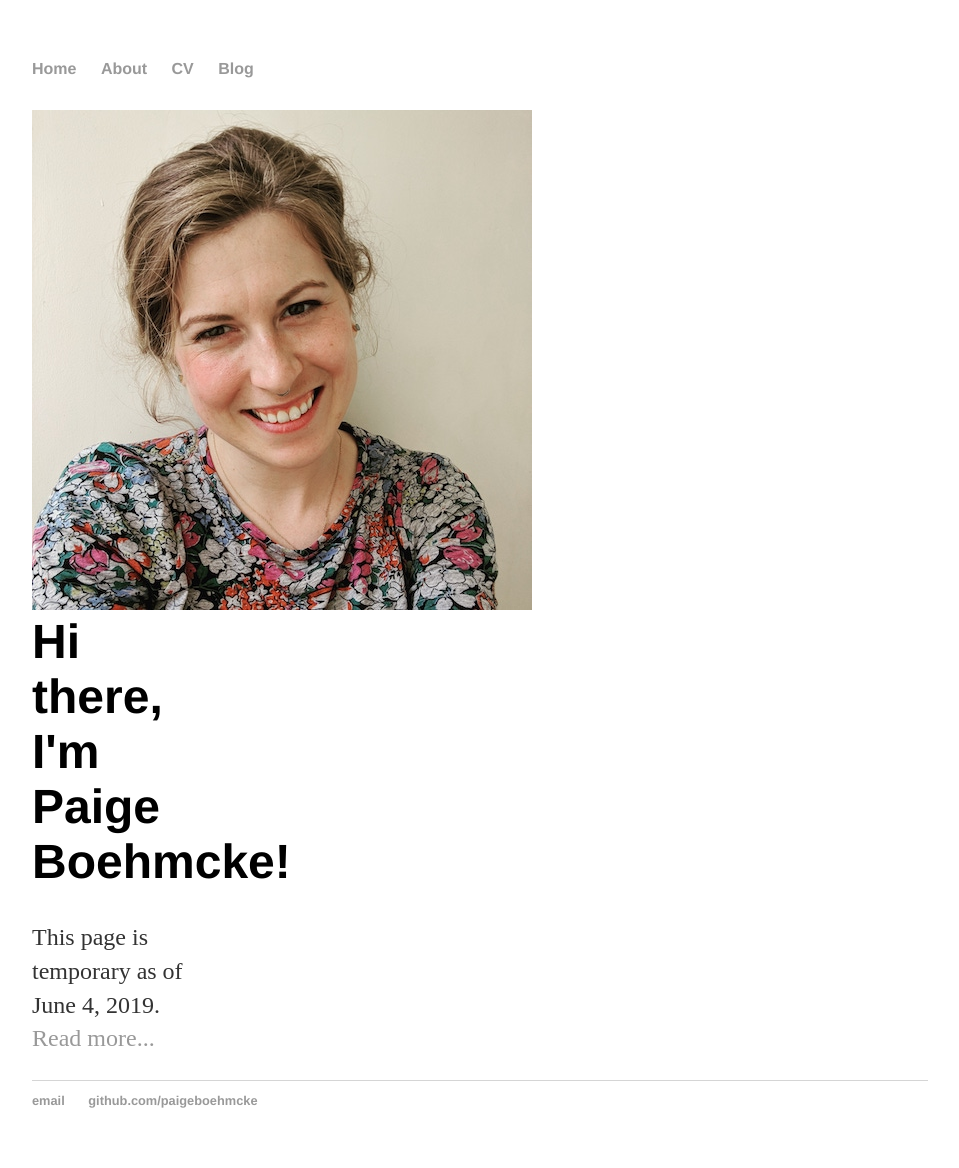
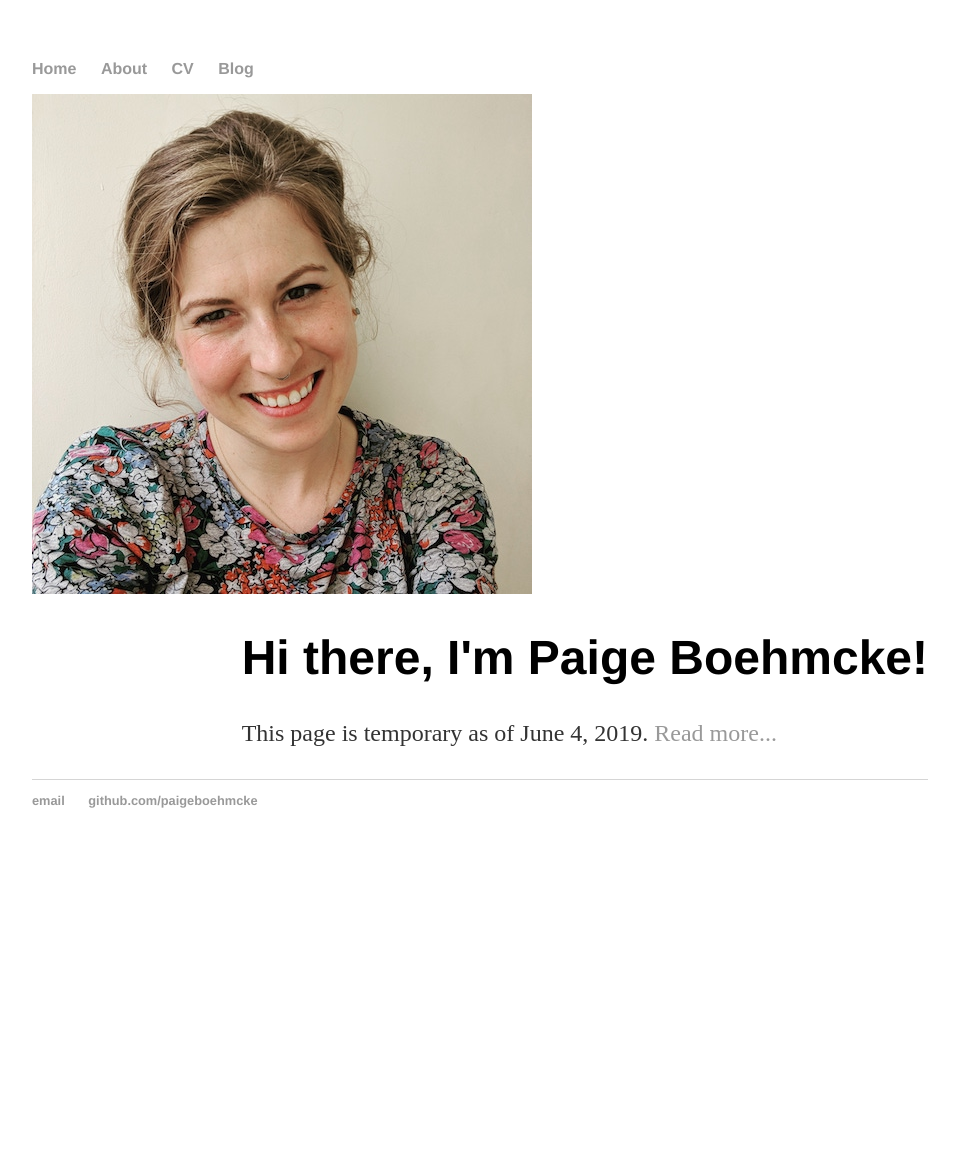
Before and after one commit to paigeboehmcke/paigeboehmcke.github.io, a Jekyll site: the page built from index.html, in a window 1280 px wide. Shown: the whole page, without its empty margins (160-1119 px from the left). Built offline with Jekyll 4.4.1, drawn with Linux system fonts in a browser that asks for light colours; after the commit the page ends 900 px from its top, so only the background shows below that.

Commit message:
Update index.html

```diff
--- a/index.html
+++ b/index.html
@@ -2,12 +2,12 @@
 layout: default
 title: Paige Boehmcke
 ---
-<!-- <div class="blurb" style="display: inline-block;"> -->
-<div style="float: left; width: 50%;">
-	<img src="/images/headshot.jpg" alt="paige headshot">
+<div class="blurb" style="display: inline-block;">
+	<div style="float: left; display: inline; margin-right: 40px;">
+		<img src="/images/headshot.jpg" alt="paige headshot">
+		</div>
+	<div style="float: right; display: inline;">
+		<h1>Hi there, I'm Paige Boehmcke!</h1>
+		<p>This page is temporary as of June 4, 2019. <a href="/about">Read more...</a></p>
 	</div>
-<div style="align: left; width: 20%;">
-	<h1>Hi there, I'm Paige Boehmcke!</h1>
-	<p>This page is temporary as of June 4, 2019. <a href="/about">Read more...</a></p>
-</div>
-<!-- </div> /.blurb -->
+</div><!-- /.blurb -->
```
